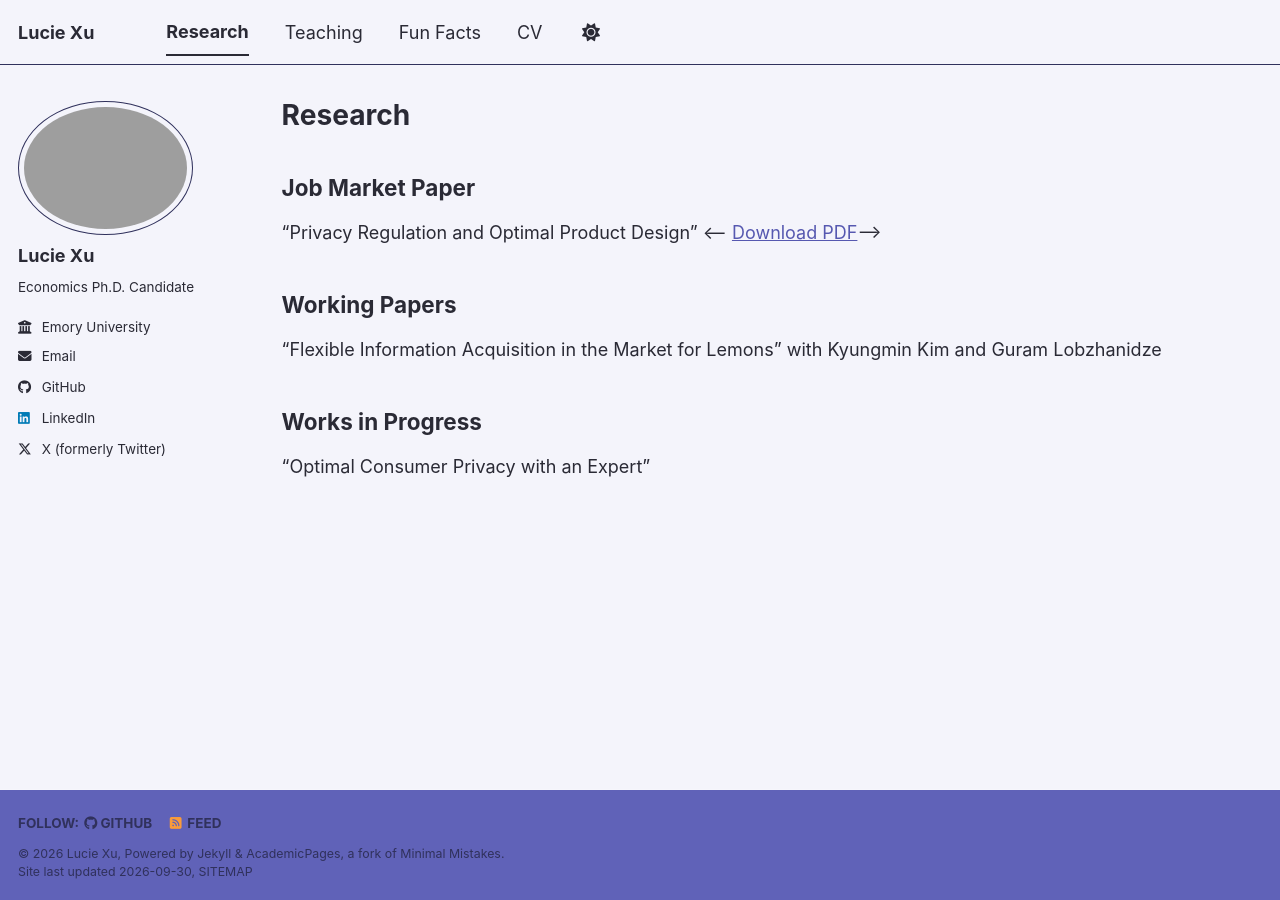
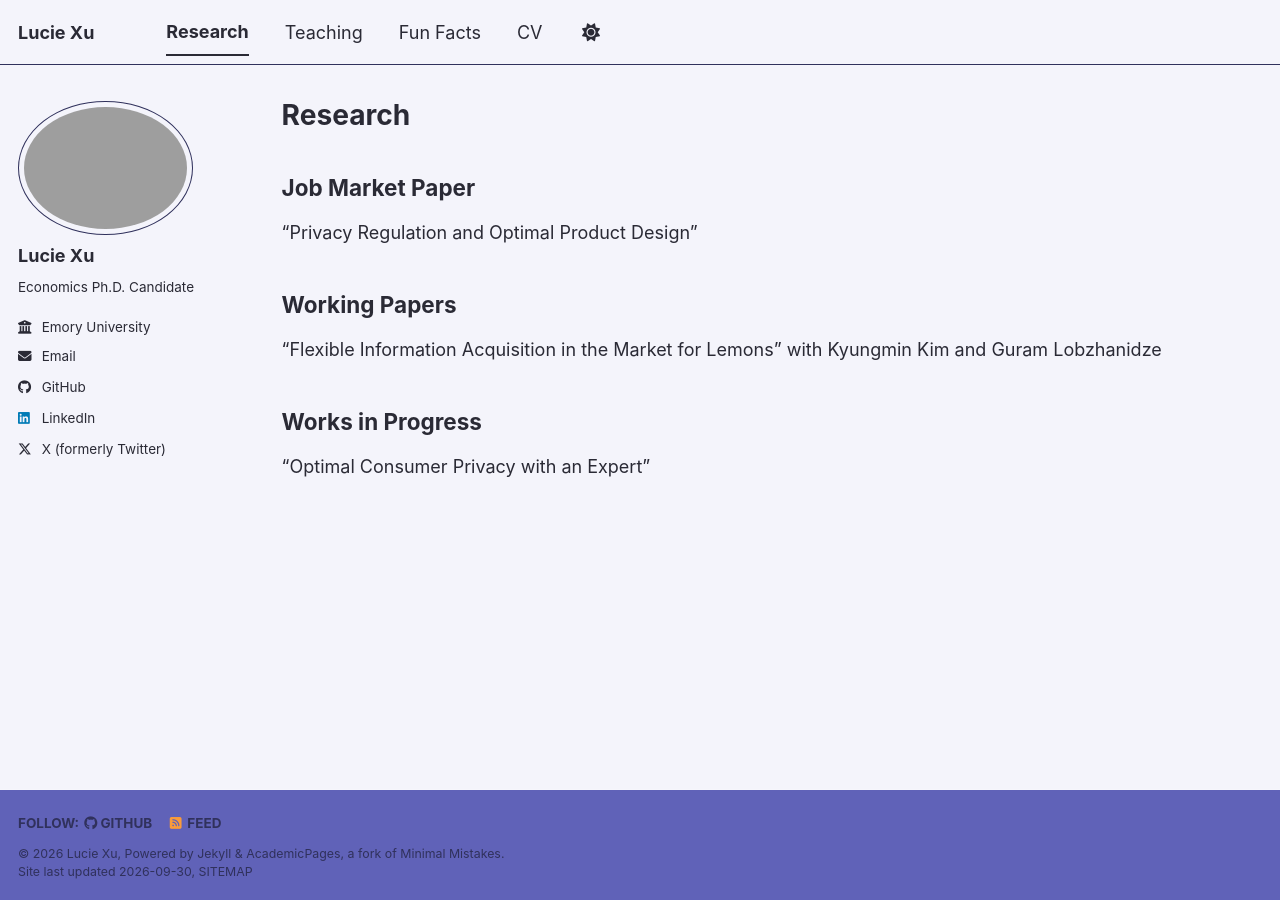
Before and after one commit to lucieexu27/lucieexu27.github.io, a Jekyll site: the page built from _pages/research.md, in a window 1280 px wide. Built offline with Jekyll 4.4.1, drawn with Linux system fonts in a browser that asks for light colours; a style sheet for code colours, icons or effects is not loaded.

Commit message:
Remove download link for job market paper
Removed the download link for the job market paper.

```diff
--- a/_pages/research.md
+++ b/_pages/research.md
@@ -8,7 +8,6 @@ author_profile: true
 ## Job Market Paper
 
 "Privacy Regulation and Optimal Product Design"
-<-- [Download PDF](/files/job-market-paper.pdf)-->
 
 ## Working Papers
 "Flexible Information Acquisition in the Market for Lemons"
```
